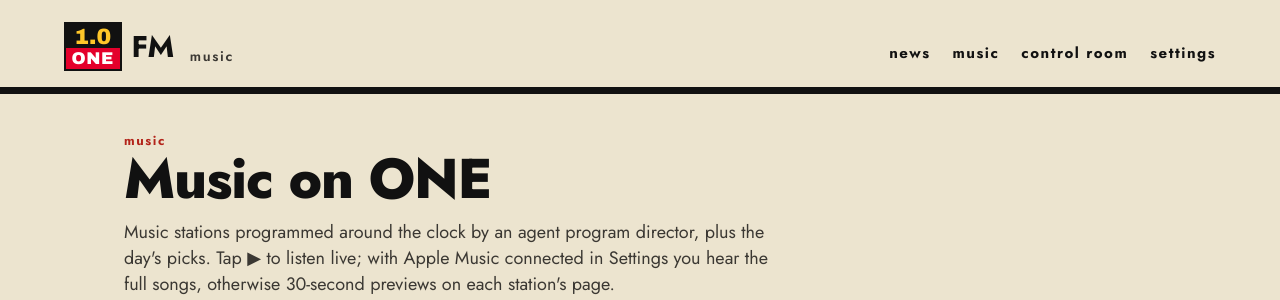
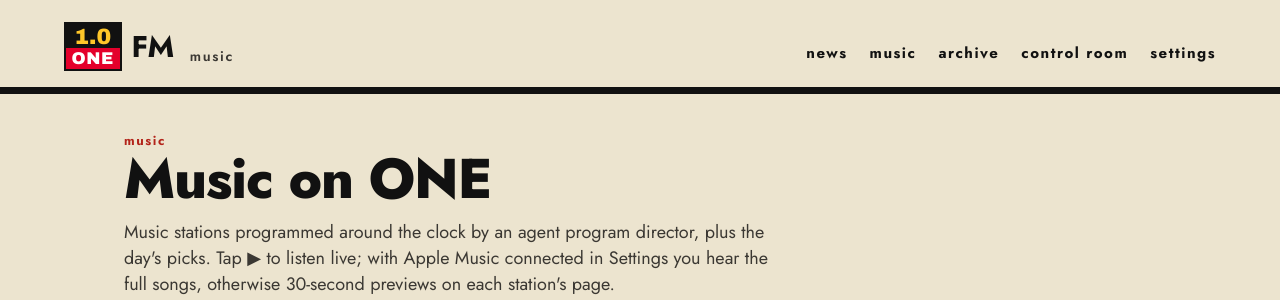
Before and after one commit to tmoody1973/station-of-one, a Python web app: template templates/hub.html in a window 1280 px wide. Shown: the top 300 px of the page. Run offline with Jinja, Linux system fonts and the light colour scheme; the template is opened without the code that fills it, so the values that code supplies are empty.

Commit message:
feat: Archive in the menu on every page
Co-Authored-By: Claude Opus 5.5 <noreply@anthropic.com>

```diff
--- a/templates/_masthead.html
+++ b/templates/_masthead.html
@@ -2,6 +2,6 @@
 <header class="site"><div class="wrap">
   <div class="brand"><a class="logo" href="/index.html">{% include "_logo.html" %}<span class="lockup"><b>FM</b></span></a>
     {% if masthead_line %}<span class="line">{{ masthead_line }}</span>{% endif %}</div>
-  <nav><a href="/index.html">News</a><a href="/music/index.html">Music</a><a href="/control-room/index.html">Control room</a><a href="/settings/index.html">Settings</a></nav>
+  <nav><a href="/index.html">News</a><a href="/music/index.html">Music</a><a href="/archive/index.html">Archive</a><a href="/control-room/index.html">Control room</a><a href="/settings/index.html">Settings</a></nav>
 </div></header>
 <nav class="strip" id="wone-strip" data-src="/data/stations.json" aria-label="Stations"><div class="wrap strip-row"></div><div class="wrap strip-panel" hidden></div></nav>
```
Also changed, not shown: tests/test_shell_templates.py (+5 -0 lines).
